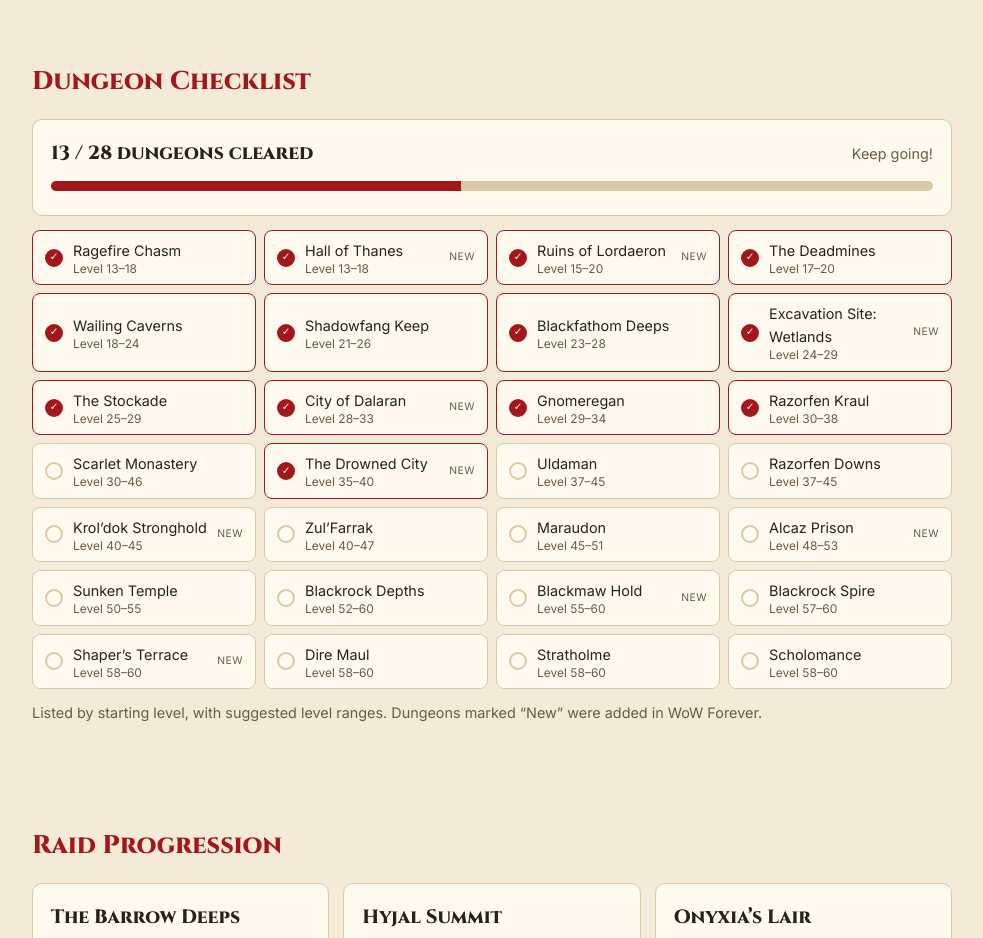
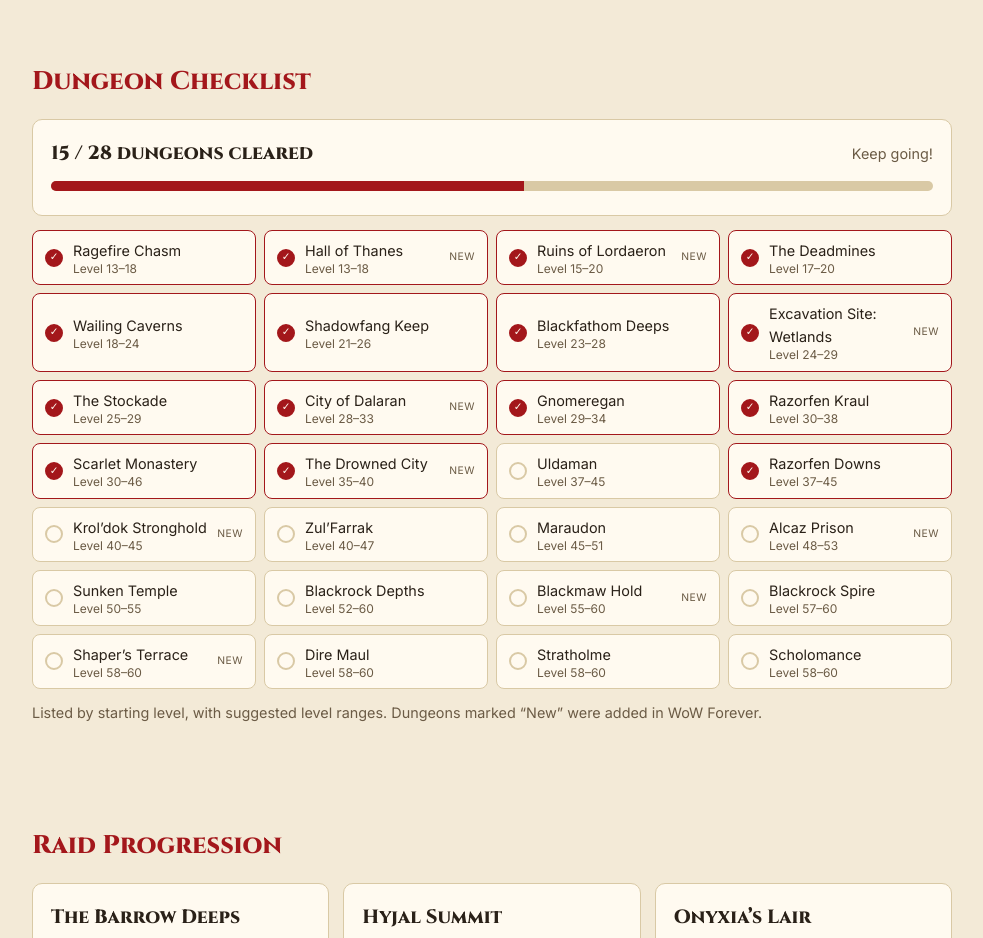
Before and after one commit to Ne0Squid/Dirty-Socks, a plain HTML site: page index.html in a window 1280 px wide. Shown: the part 2200-3138 px from the top of the page, without its empty margins (148-1131 px from the left). Drawn offline with Linux system fonts and the light colour scheme.

Commit message:
Update index.html

```diff
--- a/index.html
+++ b/index.html
@@ -191,7 +191,7 @@ function render(d){
 }
 document.getElementById("yr").textContent=new Date().getFullYear();
 // ===== DUNGEON CHECKLIST: add a dungeon’s name to "cleared" once the guild has beaten it =====
-const cleared=["Ragefire Chasm","Wailing Caverns","Shadowfang Keep","Blackfathom Deeps","Excavation Site: Wetlands","City of Dalaran","Gnomeregan","Hall of Thanes","Ruins of Lordaeron","The Deadmines","The Stockade","Razorfen Kraul","The Drowned City"];
+const cleared=["Ragefire Chasm","Wailing Caverns","Shadowfang Keep","Blackfathom Deeps","Excavation Site: Wetlands","City of Dalaran","Gnomeregan","Hall of Thanes","Ruins of Lordaeron","The Deadmines","The Stockade","Razorfen Kraul","The Drowned City","Scarlet Monastery","Razorfen Downs"];
 const dungeons=[ // [name, lowest level, highest level, new in Forever?]
  ["Ragefire Chasm",13,18],["Hall of Thanes",13,18,1],["Ruins of Lordaeron",15,20,1],["The Deadmines",17,20],
  ["Wailing Caverns",18,24],["Shadowfang Keep",21,26],["Blackfathom Deeps",23,28],["Excavation Site: Wetlands",24,29,1],
```
